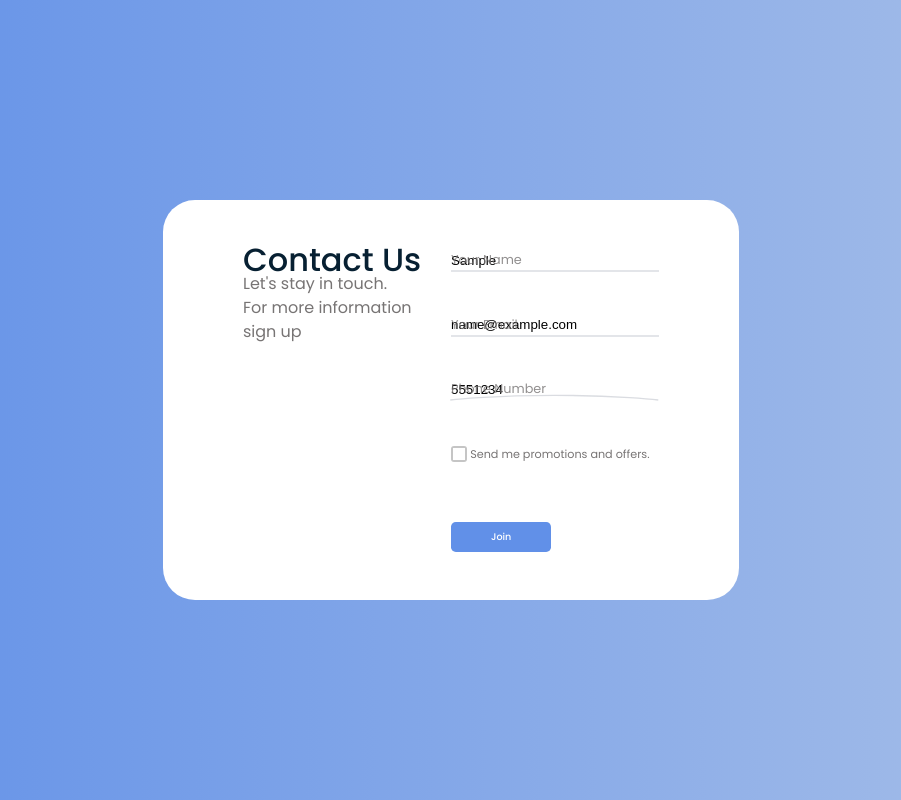
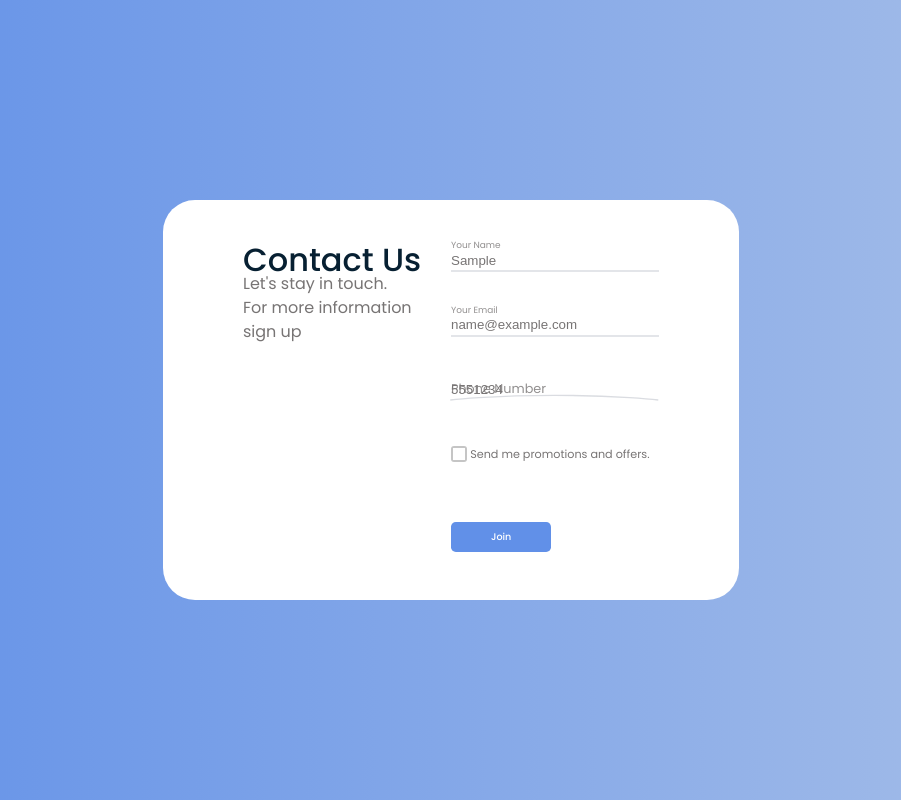
Before and after one commit to Draichi/form-animations, a website built with Vite: page index.html in a window 1280 px wide. Both pictures are taken after typing "Sample", "name@example.com", "5551234" into the empty fields and a click on the button "Join". Shown: the whole page, without its empty margins (189-1090 px from the left). Built offline with nearby package versions, Linux system fonts and the light colour scheme.

Commit message:
feat: add animation on blur

```diff
--- a/src/main.ts
+++ b/src/main.ts
@@ -37,5 +37,31 @@ containers.forEach((container) => {
       },
       "<50%"
     );
+    animations.to(
+      placeholder,
+      {
+        y: -15,
+        scale: 0.7,
+        duration: 0.5,
+        ease: "Power2.easeOut",
+      },
+      "<15%"
+    );
   });
+
+  input?.addEventListener("blur", () => {
+    if (input.value) {
+      return
+    }
+
+    gsap.to(
+      placeholder,
+      {
+        y:0,
+        scale: 1,
+        duration: 0.5,
+        ease: "Power2.easeOut",
+      }
+    );
+  })
 });
--- a/src/style.css
+++ b/src/style.css
@@ -62,6 +62,7 @@ form {
   border: none;
   background: transparent;
   outline: none;
+  color: #777474;
 }
 
 .input-container {
@@ -74,6 +75,7 @@ form {
   pointer-events: none;
   font-size: 0.8rem;
   opacity: 0.8;
+  transform-origin: left;
 }
 
 .line-svg {
```
